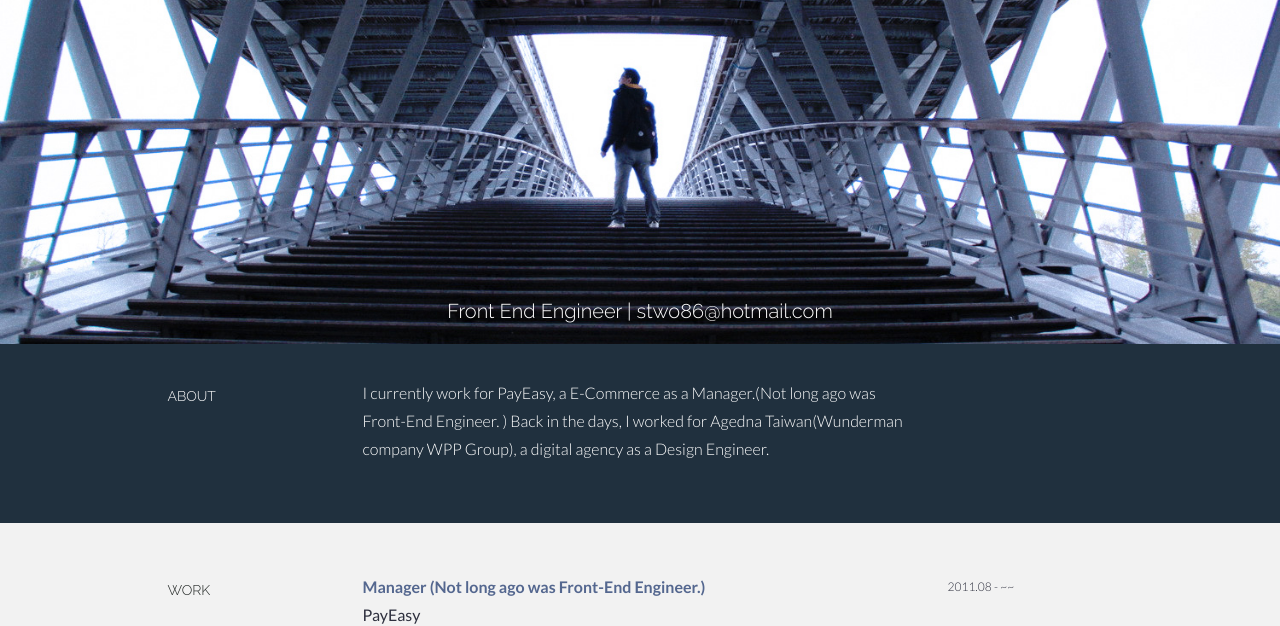
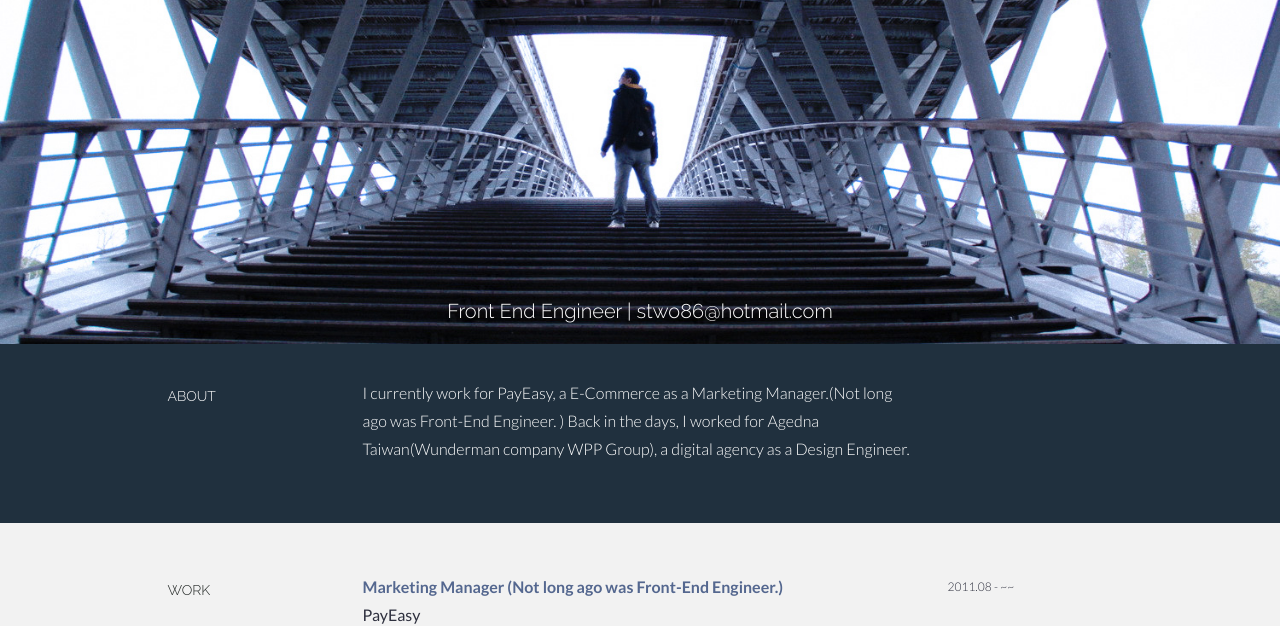
Before and after one commit to ponypony/ponypony.github.io, a plain HTML site: page index.html in a window 1280 px wide. Shown: the part 180-806 px from the top of the page. Drawn offline with nearby package versions, Linux system fonts and the light colour scheme; a web font is replaced by a local one.

Commit message:
Add files via upload

```diff
--- a/index.html
+++ b/index.html
@@ -41,7 +41,7 @@
 <h5>ABOUT</h5>
 </div>
 <div class="col-lg-6">
-<p> I currently work for PayEasy, a E-Commerce as a Manager.(Not long ago was Front-End Engineer. ) Back in the days, I worked for Agedna Taiwan(Wunderman company WPP Group), a digital agency as a Design Engineer. </p>
+<p> I currently work for PayEasy, a E-Commerce as a Marketing Manager.(Not long ago was Front-End Engineer. ) Back in the days, I worked for Agedna Taiwan(Wunderman company WPP Group), a digital agency as a Design Engineer. </p>
 </div>
 </div>
 </div>
@@ -54,7 +54,7 @@
 </div>
 <div class="col-lg-6">
 <p>
-<t>Manager (Not long ago was Front-End Engineer.)</t>
+<t>Marketing Manager (Not long ago was Front-End Engineer.)</t>
 <b>PayEasy</b></p>
 <p class="work_desc">
 Responsible for creating Prototype, specification,Web page (for multiple devices). </br>
```
